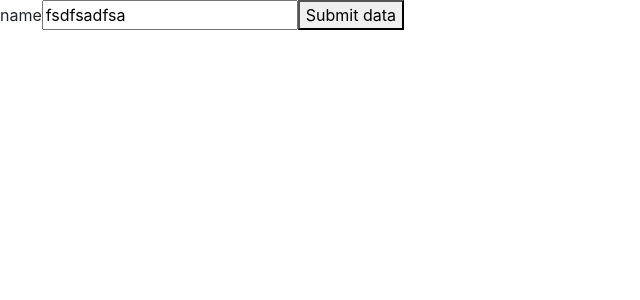
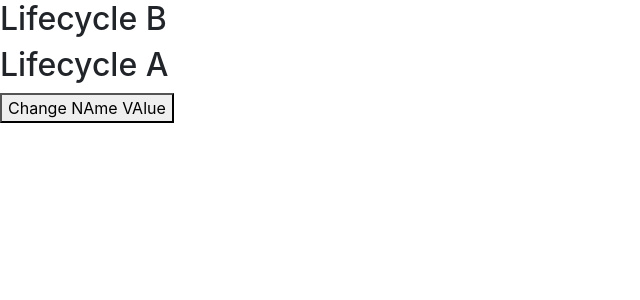
Before and after one commit to VickyNandaPeddi/reactjsdemo, a React (Create React App) app: page / in a window 1280 px wide. Shown: the top 300 px of the page, without its empty margins (0-640 px from the left). Built offline with nearby package versions, Linux system fonts and the light colour scheme.

Commit message:
Lifecycle with commented notes and realtime logs

```diff
--- a/src/App.js
+++ b/src/App.js
@@ -1,9 +1,10 @@
 import FormsDAta from "./Component/FormsDAta";
+import LifeCycleA from "./Component/LifeCycleA";
 
 function App() {
   return (
     <div>
-      <FormsDAta></FormsDAta>
+      <LifeCycleA></LifeCycleA>
     </div>
   );
 }
--- /dev/null
+++ b/src/Component/LifeCycleA.jsx
@@ -0,0 +1,51 @@
+import React, { PureComponent } from "react";
+import LifeCycleB from "./LifeCycleB";
+
+class LifeCycleA extends PureComponent {
+  constructor(props) {
+    super(props);
+
+    this.state = {
+      name: "Lifecycle A ",
+    };
+
+    console.log("constructor lifecycle A ");
+  }
+  changeState = () => {
+    this.setState({
+      name: "changedstate",
+    });
+  };
+  static getDerivedStateFromProps(props, state) {
+    console.log("getDerivedStateFromProps LifecycleA");
+    return null;
+  }
+  componentDidMount() {
+    console.log("component Did mount Lifecycle A");
+  }
+
+  shouldComponentUpdate() {
+    console.log("should compoenent update A");
+    return true;
+  }
+
+  getSnapshotBeforeUpdate(prevProps, prevState) {
+    console.log("getSnapshotBeforeUpdate lifecycle A");
+  }
+  componentDidUpdate() {
+    console.log("componentDidUpdate lifecycle A");
+  }
+
+  render() {
+    console.log("render method Lifecycle A");
+    return (
+      <div>
+        <LifeCycleB></LifeCycleB>
+        <h2>{this.state.name}</h2>
+        <button onClick={this.changeState}>Change NAme VAlue</button>
+      </div>
+    );
+  }
+}
+
+export default LifeCycleA;
--- /dev/null
+++ b/src/Component/LifeCycleB.jsx
@@ -0,0 +1,42 @@
+import React, { PureComponent } from "react";
+
+class LifeCycleB extends PureComponent {
+  constructor(props) {
+    super(props);
+
+    this.state = {
+      name: "Lifecycle B",
+    };
+
+    console.log("constructor LifeCycleB ");
+  }
+
+  static getDerivedStateFromProps(props, state) {
+    console.log("getDerivedStateFromProps LifeCycleB");
+    return null;
+  }
+  componentDidMount() {
+    console.log("component Did mount LifeCycleB");
+  }
+  shouldComponentUpdate(){
+    console.log("should compoenent update LifecycleB ");
+    return true;
+  }
+
+  getSnapshotBeforeUpdate(prevProps,prevState){
+    console.log("getSnapshotBeforeUpdate lifecycle B");
+  }
+  componentDidUpdate(){
+    console.log("componentDidUpdate lifecycle B");
+  }
+  render() {
+    console.log("render method LifeCycleB");
+    return (
+      <div>
+        <h2>{this.state.name}</h2>
+      </div>
+    );
+  }
+}
+
+export default LifeCycleB;
```
Also changed, not shown: src/Component/LifecycleMethodsTest.jsx (added, +58 -0 lines).
